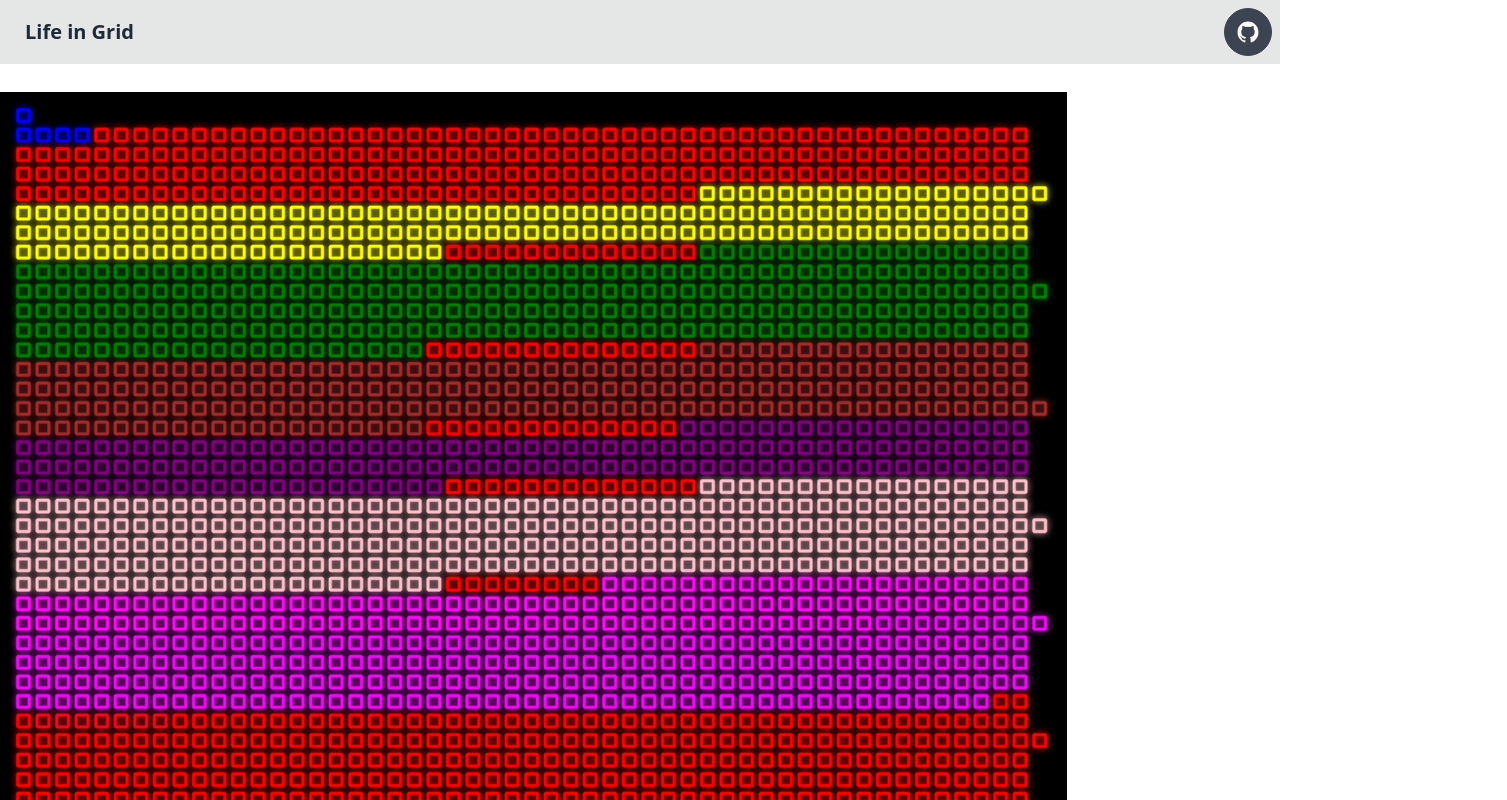
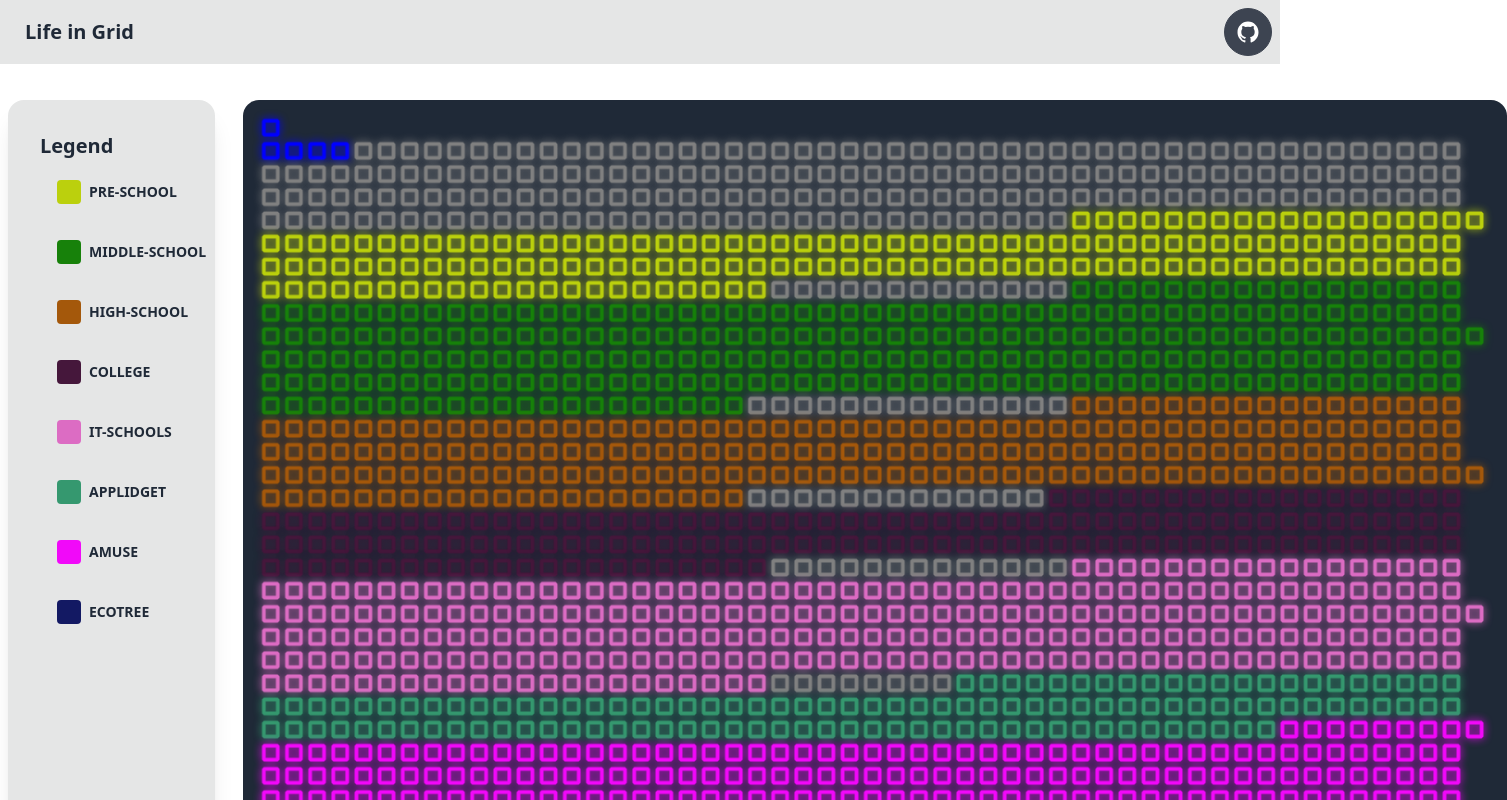
Before and after one commit to guillaume-gomez/life-in-grid, a React (Create React App) app: page / in a window 1280 px wide. Shown: the top 800 px of the page, 1507 px wide, since content can reach past the window. Built offline with nearby package versions, Linux system fonts and the light colour scheme.

Commit message:
change legend

```diff
--- a/src/Legend.tsx
+++ b/src/Legend.tsx
@@ -3,10 +3,11 @@ import { Period } from "./interfaces";
 
 interface LegendInterface {
     periods: Period[];
+    selectedPeriod: string;
     selectedPeriodCallback: (periodName: string) => void;
 }
 
-function Legend({ periods, selectedPeriodCallback } : LegendInterface) : React.ReactElement {
+function Legend({ periods, selectedPeriodCallback, selectedPeriod } : LegendInterface) : React.ReactElement {
     return(
         <div className="card w-full bg-base-300 shadow-xl">
           <div className="card-body">
@@ -15,7 +16,7 @@ function Legend({ periods, selectedPeriodCallback } : LegendInterface) : React.R
                 {
                     periods.map(period => {
                         return (
-                            <button className="btn btn-active btn-ghost" onClick={() => selectedPeriodCallback(period.name)}>
+                            <button className={ selectedPeriod === period.name ? "btn btn-accent" :"btn btn-ghost"} onClick={() => selectedPeriodCallback(period.name)}>
                                 <div className="flex gap-2 justify-center items-center">
                                     <div className="w-6 h-6 rounded" style={{backgroundColor: period.color}}></div>
                                     {period.name}
--- a/src/LifeGridCanvas.tsx
+++ b/src/LifeGridCanvas.tsx
@@ -1,12 +1,6 @@
 import React, { useRef, useEffect, useMemo } from 'react';
 import { differenceInCalendarYears, startOfYear, eachWeekOfInterval, isBefore, isAfter } from 'date-fns';
-
-interface Period {
-  name: string;
-  color: string;
-  start: Date;
-  end: Date;
-}
+import { Period } from "./interfaces";
 
 interface RenderData {
   color: string;
@@ -14,18 +8,18 @@ interface RenderData {
   y: number;
   width: number;
   height: number;
+  name: string;
 }
 
 interface LifeGridCanvasProps {
   birthdayDate: Date;
   deathDate: Date;
   periods: Period[];
+  selectedPeriod: string;
 }
 
-function LifeGridCanvas({ birthdayDate, deathDate, periods } : LifeGridCanvasProps) {
+function LifeGridCanvas({ birthdayDate, deathDate, periods, selectedPeriod } : LifeGridCanvasProps) {
   const ref = useRef<HTMLCanvasElement>(null);
-  const offsetShadowRef = useRef<number>(1);
-  const shadowBlurRef = useRef<number>(20);
 
   useEffect(() => {
     function init(context: CanvasRenderingContext2D) {
@@ -56,7 +50,7 @@ function LifeGridCanvas({ birthdayDate, deathDate, periods } : LifeGridCanvasPro
       }
     }
 
-  }, [ref, birthdayDate, deathDate]);
+  }, [ref, birthdayDate, deathDate, selectedPeriod]);
 
   const renderDataMemoized = useMemo(() => {
     function generateData(periods: Period[]) {
@@ -84,7 +78,14 @@ function LifeGridCanvas({ birthdayDate, deathDate, periods } : LifeGridCanvasPro
           year = week.getFullYear();
         }
         renderData.push(
-          { color: computeColor(week), x : halfPadding + x * (width + offset), y:  halfPadding + y * (height + offset), width, height }
+          {
+            color: computeColor(week),
+            name: computeName(week),
+            x : halfPadding + x * (width + offset),
+            y:  halfPadding + y * (height + offset),
+            width,
+            height,
+          }
         );
         x++;
       });
@@ -94,6 +95,14 @@ function LifeGridCanvas({ birthdayDate, deathDate, periods } : LifeGridCanvasPro
 
     return generateData(periods)
   }, [periods]);
+
+  function computeName(date: Date) : string {
+    const periodFound = periods.find(period => isAfter(date, period.start) && isBefore(date, period.end));
+    if(periodFound) {
+      return periodFound.name;
+    }
+    return "none";
+  }
 
   function computeColor(date: Date) : string {
     if(isBefore(date, birthdayDate)) {
@@ -105,7 +114,7 @@ function LifeGridCanvas({ birthdayDate, deathDate, periods } : LifeGridCanvasPro
       return periodFound.color;
     }
 
-    return "red";
+    return "grey";
   }
 
   function render(context: CanvasRenderingContext2D) {
@@ -116,22 +125,23 @@ function LifeGridCanvas({ birthdayDate, deathDate, periods } : LifeGridCanvasPro
         context.shadowBlur = 10;
         context.lineJoin = 'bevel';
         context.lineWidth = 4;
-        context.strokeStyle = renderData.color;/// + Math.ceil(opacity).toString(16);
+        context.strokeStyle = renderData.color;
         currentColor = renderData.color;
       }
-      drawSquare(context, renderData);
+      drawSquare(context, renderData, renderData.name === selectedPeriod);
     });
   }
 
 
-  function drawSquare(context: CanvasRenderingContext2D, { color, x , y, width, height} : RenderData) {
-    const innerRectWidth = width - 5;
-    const innerRectHeight = height - 5;
+  function drawSquare(context: CanvasRenderingContext2D, { color, x , y, width, height} : RenderData, selected: boolean) {
+    const offset = selected ? 1 : 5
+    const innerRectWidth = width - offset;
+    const innerRectHeight = height - offset;
     context.strokeRect(x + (width - innerRectWidth)/2, y + (height - innerRectHeight)/2, innerRectWidth, innerRectHeight);
   }
 
   return (
-    <canvas className="w-10/12 bg-black" id="custom-canvas" ref={ref}></canvas>
+    <canvas className="w-full bg-gray-800 rounded-2xl" id="custom-canvas" ref={ref}></canvas>
   );
 }
 
--- a/src/LifeInGridView.tsx
+++ b/src/LifeInGridView.tsx
@@ -1,24 +1,38 @@
 import React, { useState } from 'react';
 import LifeGridCanvas from "./LifeGridCanvas";
+import Legend from "./Legend";
 
 const deathAge = 80;
 const periods = [
-  { name: "pre-school", color: "yellow", start: new Date("1995-09-01"), end: new Date("1998-06-01") },
-  { name: "middle-school", color: "green", start: new Date("1998-09-01"), end: new Date("2003-06-01") },
-  { name: "high-school", color: "brown", start: new Date("2003-09-01"), end: new Date("2007-06-01") },
-  { name: "college", color: "purple", start: new Date("2007-09-01"), end: new Date("2010-06-01") },
-  { name: "IT-schools", color: "pink", start: new Date("2010-09-01"), end: new Date("2015-06-01") },
-  { name: "Applidget", color: "#FF09F9", start: new Date("2015-08-01"), end: new Date("2017-11-01") },
+  { name: "pre-school", color: "#bbd00d", start: new Date("1995-09-01"), end: new Date("1998-06-01") },
+  { name: "middle-school", color: "#17810a", start: new Date("1998-09-01"), end: new Date("2003-06-01") },
+  { name: "high-school", color: "#a4580b", start: new Date("2003-09-01"), end: new Date("2007-06-01") },
+  { name: "college", color: "#45173b", start: new Date("2007-09-01"), end: new Date("2010-06-01") },
+  { name: "IT-schools", color: "#dc6cc3", start: new Date("2010-09-01"), end: new Date("2015-06-01") },
+  { name: "Applidget", color: "#35986f", start: new Date("2015-08-01"), end: new Date("2017-11-01") },
   { name: "Amuse", color: "#F109F9", start: new Date("2017-11-01"), end: new Date("2021-12-15") },
-  { name: "Ecotree", color: "#F10919", start: new Date("2022-01-03"), end: new Date("2022-02-22") },
+  { name: "Ecotree", color: "#131963", start: new Date("2022-01-03"), end: new Date("2022-02-22") },
 ]
 
 function LifeInGridView() {
   // february is 1 for month number.
   const [birthday] = useState<Date>(new Date(1992, 1, 2));
   const [forecastDeath] = useState<Date>(new Date(1992 + deathAge, 1, 2));
+  const [selectedPeriod, setSelectedPeriod] = useState<string>("");
+
+  function selectedPeriodCallback(periodName: string) {
+    if(selectedPeriod === periodName) {
+      setSelectedPeriod("");
+    } else {
+     setSelectedPeriod(periodName);
+    }
+  }
+
   return (
-    <LifeGridCanvas deathDate={forecastDeath} birthdayDate={birthday} periods={periods} />
+    <div className="flex flex-row gap-7 p-2">
+        <Legend selectedPeriod={selectedPeriod} selectedPeriodCallback={selectedPeriodCallback} periods={periods} />
+        <LifeGridCanvas deathDate={forecastDeath} birthdayDate={birthday} periods={periods} selectedPeriod={selectedPeriod} />
+    </div>
   );
 }
 
```
